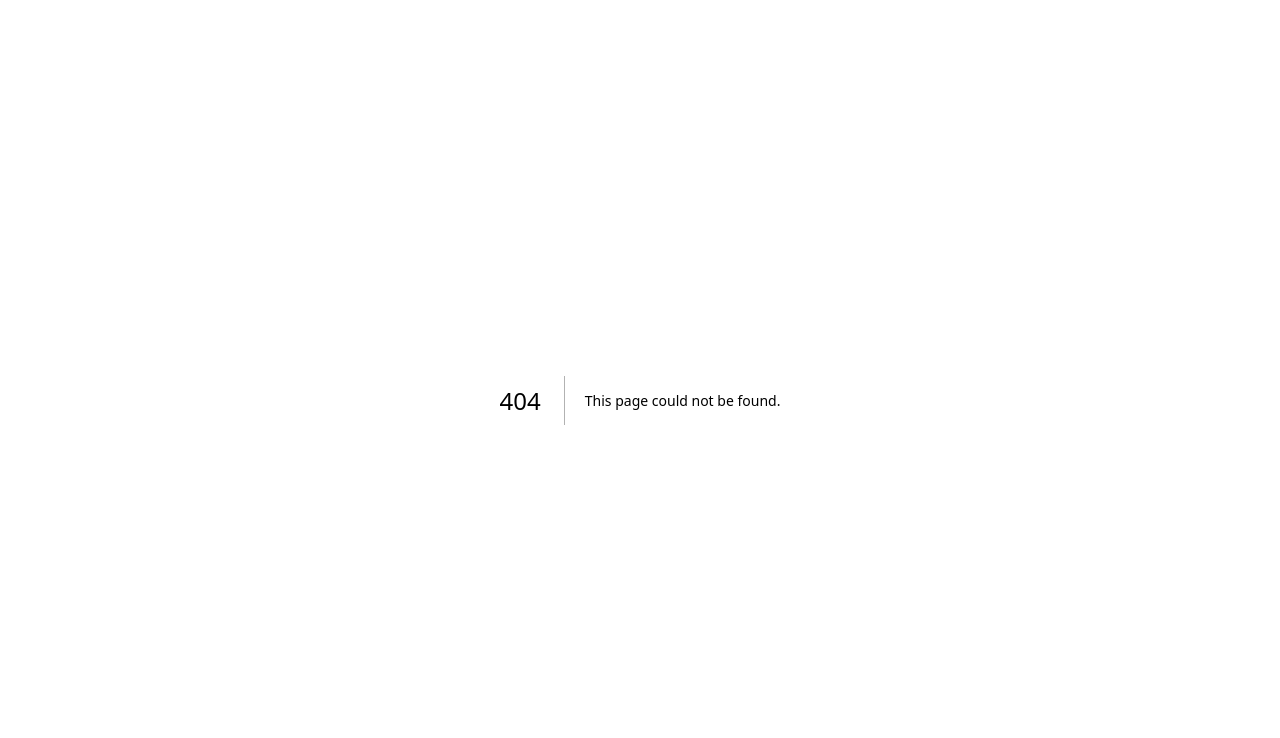
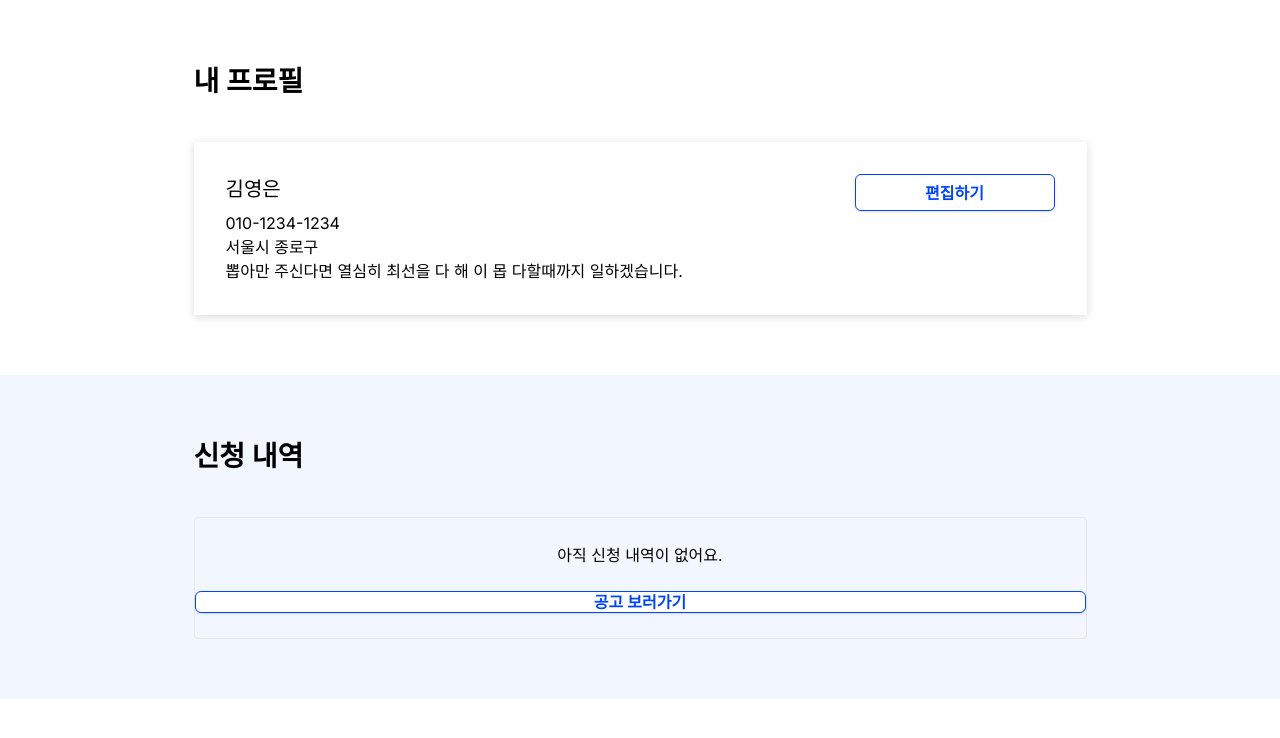
Before and after one commit to 5-PS/DANCHOO, a Next.js app: page /my-profile in a window 1280 px wide. Before the commit this address had no page. Shown: the top 738 px of the page. Built offline with nearby package versions, Linux system fonts and the light colour scheme.

Commit message:
feat: 내 프로필 상세 틀생성

```diff
--- /dev/null
+++ b/app/(service)/my-profile/page.tsx
@@ -0,0 +1,48 @@
+import Button from '@/components/button/button';
+
+function MyProfile() {
+  const List = {
+    name: '김영은',
+    phone: '010-1234-1234',
+    address: '서울시 종로구',
+    desc: '뽑아만 주신다면 열심히 최선을 다 해 이 몹 다할때까지 일하겠습니다.',
+  };
+
+  return (
+    <>
+      <section>
+        <div className="max-w-[957px] m-auto py-[60px] p-[32px]">
+          <h2 className="font-bold text-[28px] mb-10">내 프로필</h2>
+          <div className="bg-white  shadow-modal-box p-[32px]">
+            <div className="flex justify-between">
+              <div className="text-[20px]">{List.name}</div>
+              <div className="w-[200px]">
+                <Button background="bg-white" fontSize={16} height={37}>
+                  편집하기
+                </Button>
+              </div>
+            </div>
+            <div>{List.phone}</div>
+            <div>{List.address}</div>
+            <div>{List.desc}</div>
+          </div>
+        </div>
+      </section>
+      <section className=" bg-red-10">
+        {/* 공통 컴포넌트로 만들예정 */}
+        <div className="max-w-[957px] m-auto  py-[60px]">
+          <h2 className="font-bold text-[28px] px-[32px] mb-10">신청 내역</h2>
+          <div className="px-[32px]">
+            <div className="flex flex-col gap-6 items-center justify-center h-10 border rounded py-[60px]">
+              <p>아직 신청 내역이 없어요.</p>
+              <Button background="bg-white" fontSize={16} height={37}>
+                공고 보러가기
+              </Button>
+            </div>
+          </div>
+        </div>
+      </section>
+    </>
+  );
+}
+export default MyProfile;
```
